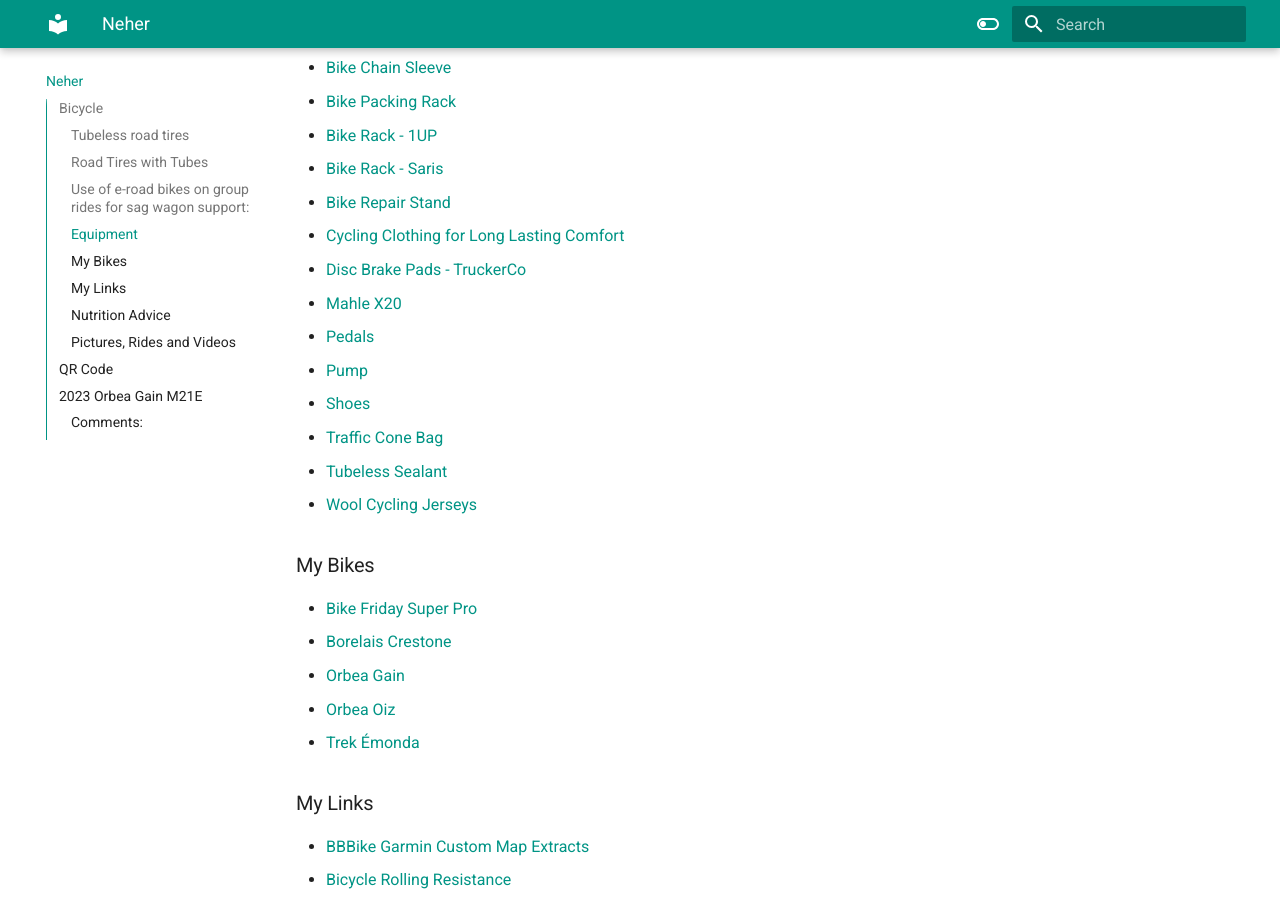
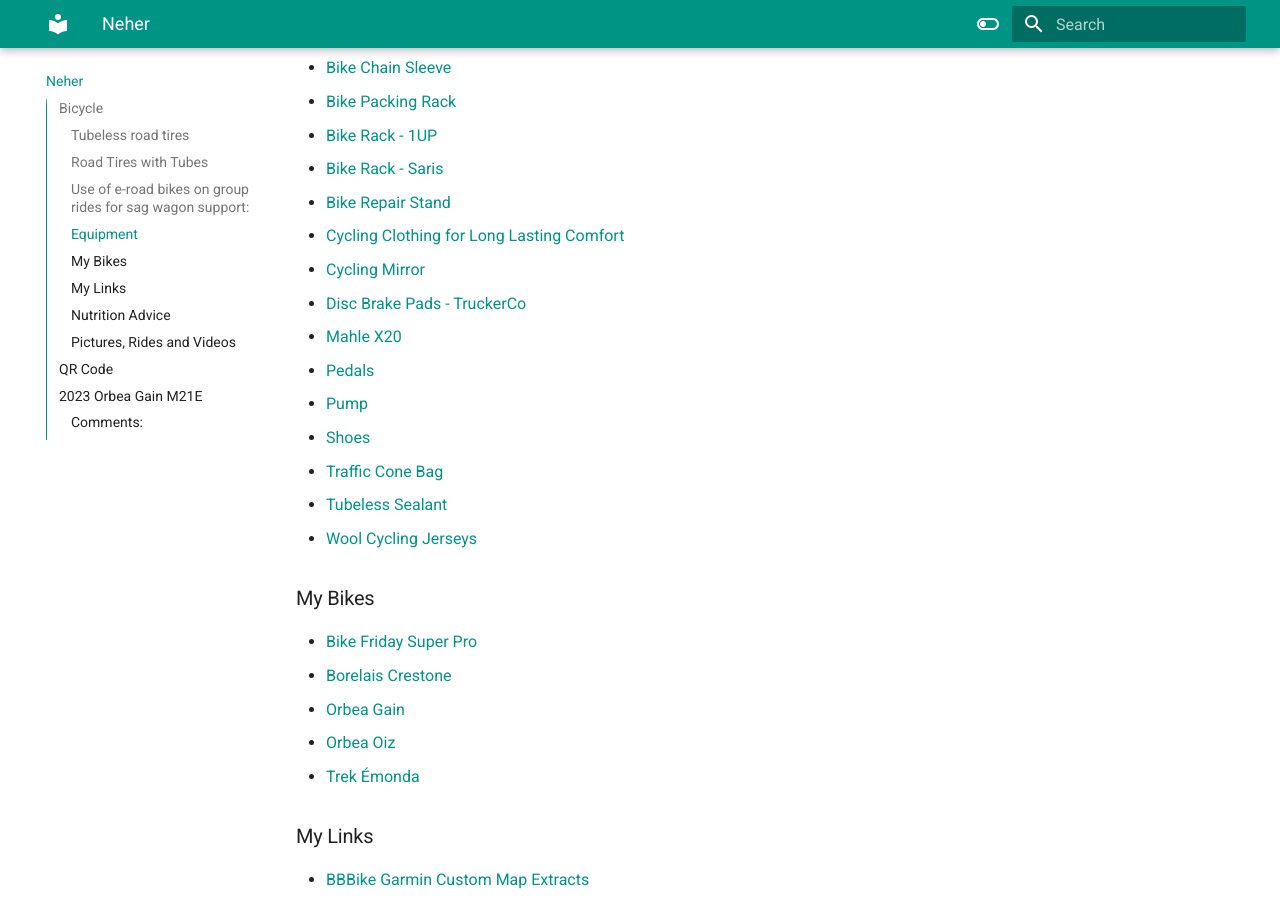
Before and after one commit to rneher-igel/Neher, an MkDocs documentation site: the page built from docs/index.md, in a window 1280 px wide and 900 px high, scrolled down 2366 px. Built offline with MkDocs 1.6.1 and Material for MkDocs 9.7.7, drawn with Linux system fonts in a browser that asks for light colours.

Commit message:
bike mirror

```diff
--- a/docs/index.md
+++ b/docs/index.md
@@ -54,6 +54,7 @@
 - [Bike Rack - Saris](https://saris.com/collections/racks)
 - [Bike Repair Stand](https://feedbacksports.com/collections/bike-repair-stands/products/ultralight-bike-repair-stand?variant=44214811296042)
 - [Cycling Clothing for Long Lasting Comfort](https://www.boure.com/index.html)
+- [Cycling Mirror](https://takealookactive.com/)
 - [Disc Brake Pads - TruckerCo](https://www.truckerco.com/disc-brake-pads-retail)
 - [Mahle X20](https://mahle-smartbike.com/news-event/experience-next-level-cycling-with-the-orbea-gain-ebike-and-mahle-x20-system/)
 - [Pedals](https://www.crankbrothers.com/collections/eggbeater/products/eggbeater-1?variant=53958723335)
```
